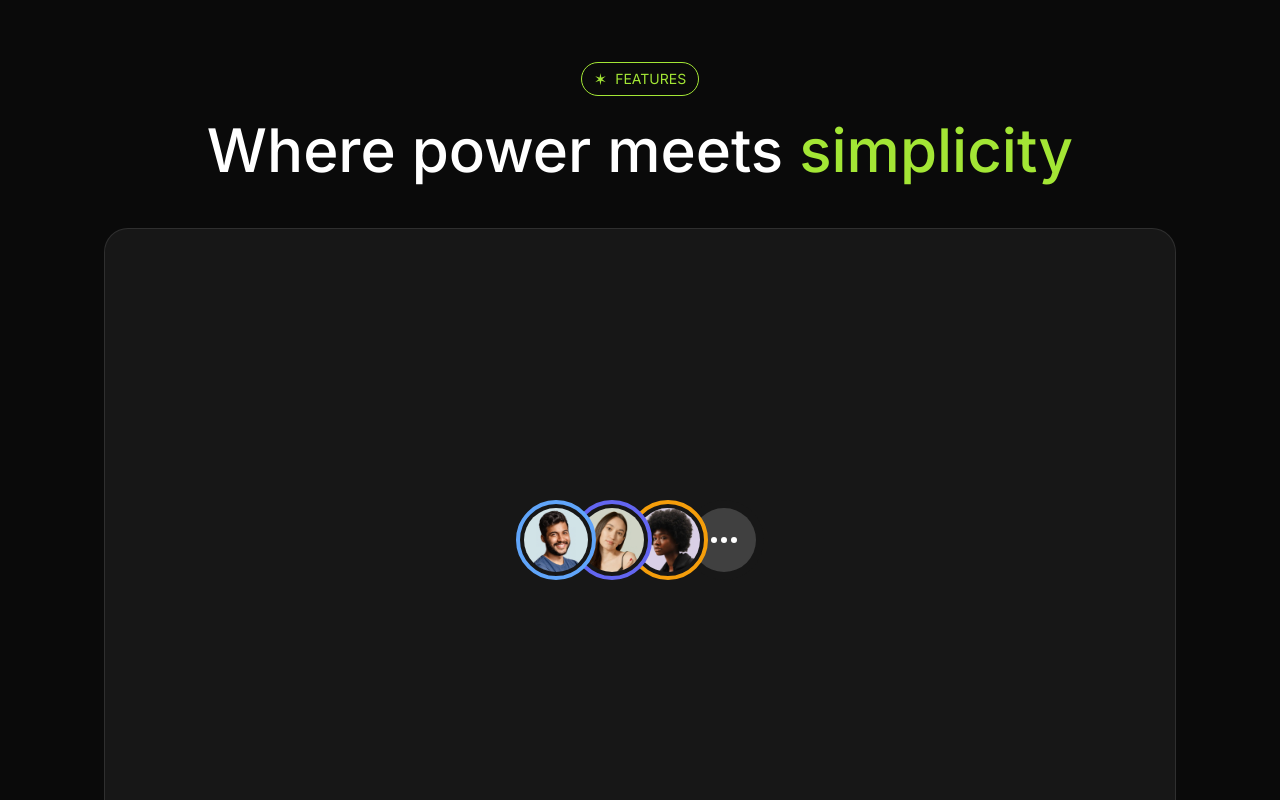
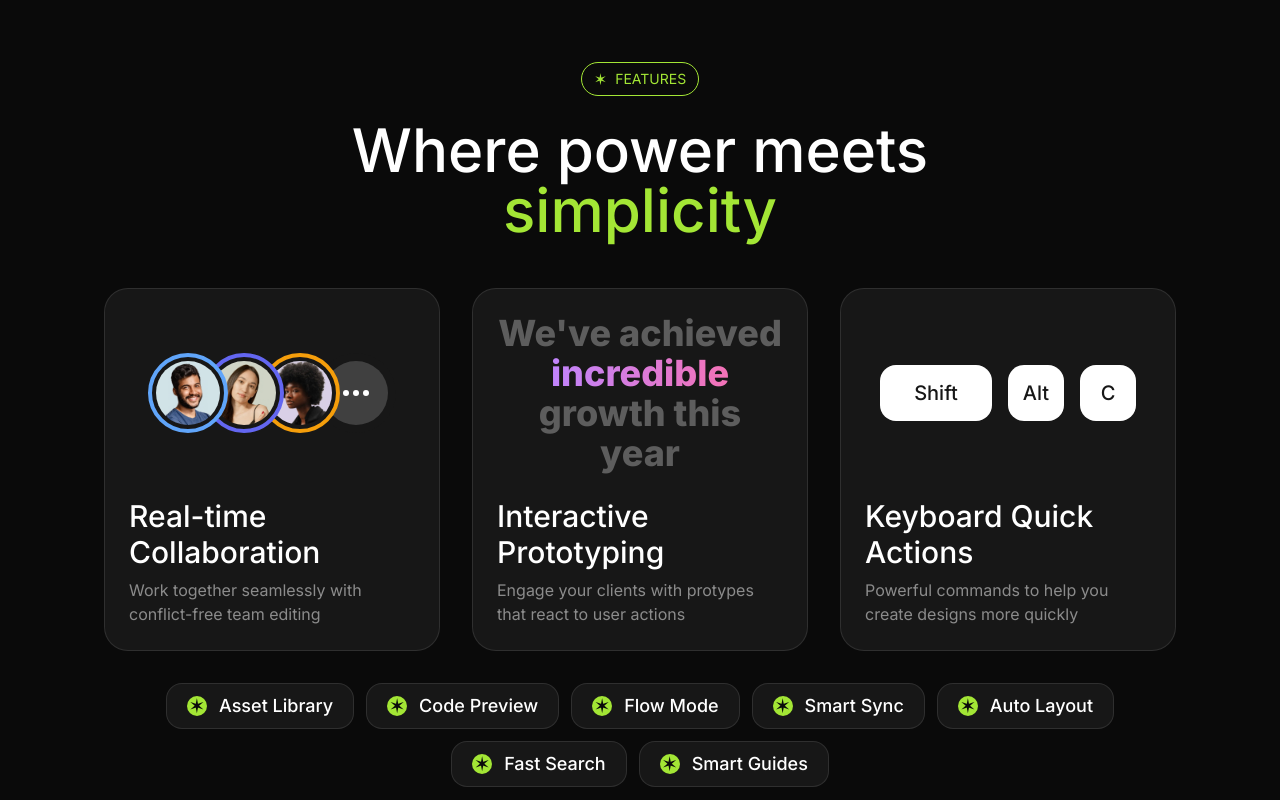
Before and after one commit to jahansid/Frontend_layers, a Next.js app: page / in a window 1280 px wide. Shown: the part 1760-2560 px from the top of the page. Built offline with nearby package versions, Linux system fonts and the light colour scheme.

Commit message:
feature section responsive done with some minor changes

```diff
--- a/src/components/FeatureCard.tsx
+++ b/src/components/FeatureCard.tsx
@@ -1,11 +1,14 @@
+import { twMerge } from "tailwind-merge";
+
 export default function FeatureCard(props: {
     title: string;
     description: string;
     children?: React.ReactNode;
+    className?: string;
 }) {
-    const { title, description, children } = props;
+    const { title, description, children, className } = props;
     return (
-        <div className=" bg-neutral-900 border border-white/10 rounded-3xl p-6">
+        <div className={twMerge("bg-neutral-900 border border-white/10 rounded-3xl p-6", className)} >
             <div className=" aspect-video">{children}</div>
             <div>
                 <h3 className="text-3xl font-medium mt-6">{title}</h3>
--- a/src/sections/Features.tsx
+++ b/src/sections/Features.tsx
@@ -23,15 +23,16 @@ export default function Features() {
                 <div className=" flex justify-center text-center ">
                     <Tag>Features</Tag>
                 </div>
-                <h2 className=" text-6xl text-center font-medium mt-6">
+                <h2 className=" text-6xl text-center font-medium mt-6 max-w-2xl mx-auto">
                     Where power meets{" "}
                     <span className=" text-lime-400">simplicity</span>
                 </h2>
-                <div className=" mt-12 grid grid-cols-1 gap-8">
+                <div className=" mt-12 grid grid-cols-1 md:grid-cols-4 lg:grid-cols-3 gap-8">
                     {/* First Feature Card */}
                     <FeatureCard
                         title="Real-time Collaboration"
                         description="Work together seamlessly with conflict-free team editing"
+                        className=" md:col-span-2 lg:col-span-1"
                     >
                         <div className=" aspect-video flex items-center justify-center ">
                             <Avatar className=" z-40">
@@ -71,6 +72,7 @@ export default function Features() {
                     <FeatureCard
                         title="Interactive Prototyping"
                         description="Engage your clients with protypes that react to user actions"
+                        className="md:col-span-2 lg:col-span-1"
                     >
                         <div className=" aspect-video flex items-center justify-center">
                             <p className=" text-4xl font-extrabold text-center text-white/30">
@@ -86,6 +88,7 @@ export default function Features() {
                     <FeatureCard
                         title="Keyboard Quick Actions"
                         description="Powerful commands to help you create designs more quickly"
+                        className=" md:col-span-2 lg:col-span-1 md:col-start-2 lg:col-start-auto"
                     >
                         <div className=" aspect-video flex items-center justify-center gap-4">
                             <Key className=" w-28">Shift</Key>
@@ -94,11 +97,18 @@ export default function Features() {
                         </div>
                     </FeatureCard>
                 </div>
-                <div>
+                <div className=" mt-8 flex flex-wrap gap-3 justify-center">
                     {features.map((feature) => (
-                        <div key={feature}>
-                            <span></span>
-                            <span>{feature}</span>
+                        <div
+                            key={feature}
+                            className=" bg-neutral-900 border border-white/10 inline-flex items-center justify-center px-3 md:px-5 py-1.5 md:py-2 rounded-2xl gap-3"
+                        >
+                            <span className=" size-5 bg-lime-400 rounded-full inline-flex items-center justify-center text-neutral-950 text-xl">
+                                &#10038;
+                            </span>
+                            <span className=" font-medium md:text-lg">
+                                {feature}
+                            </span>
                         </div>
                     ))}
                 </div>
```
